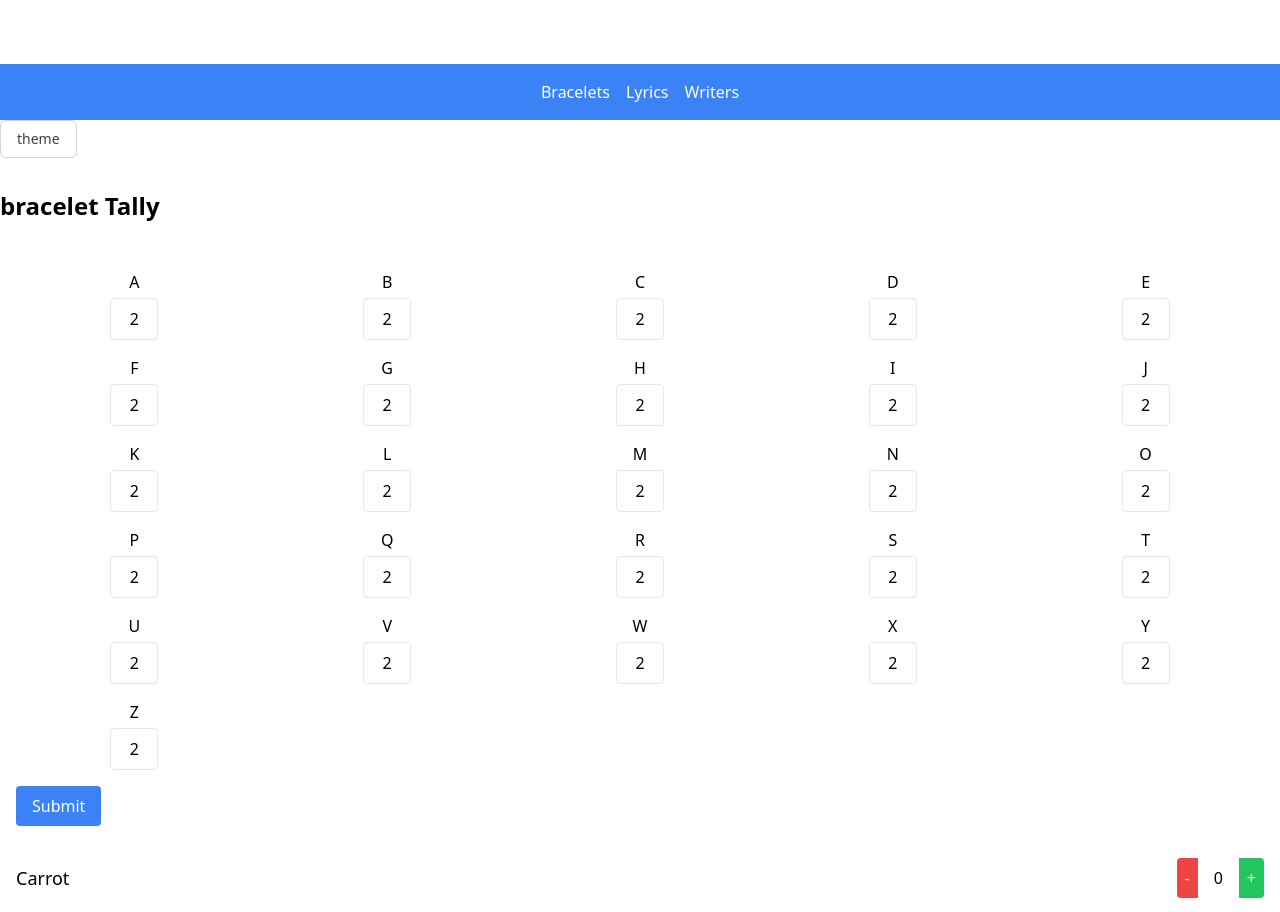
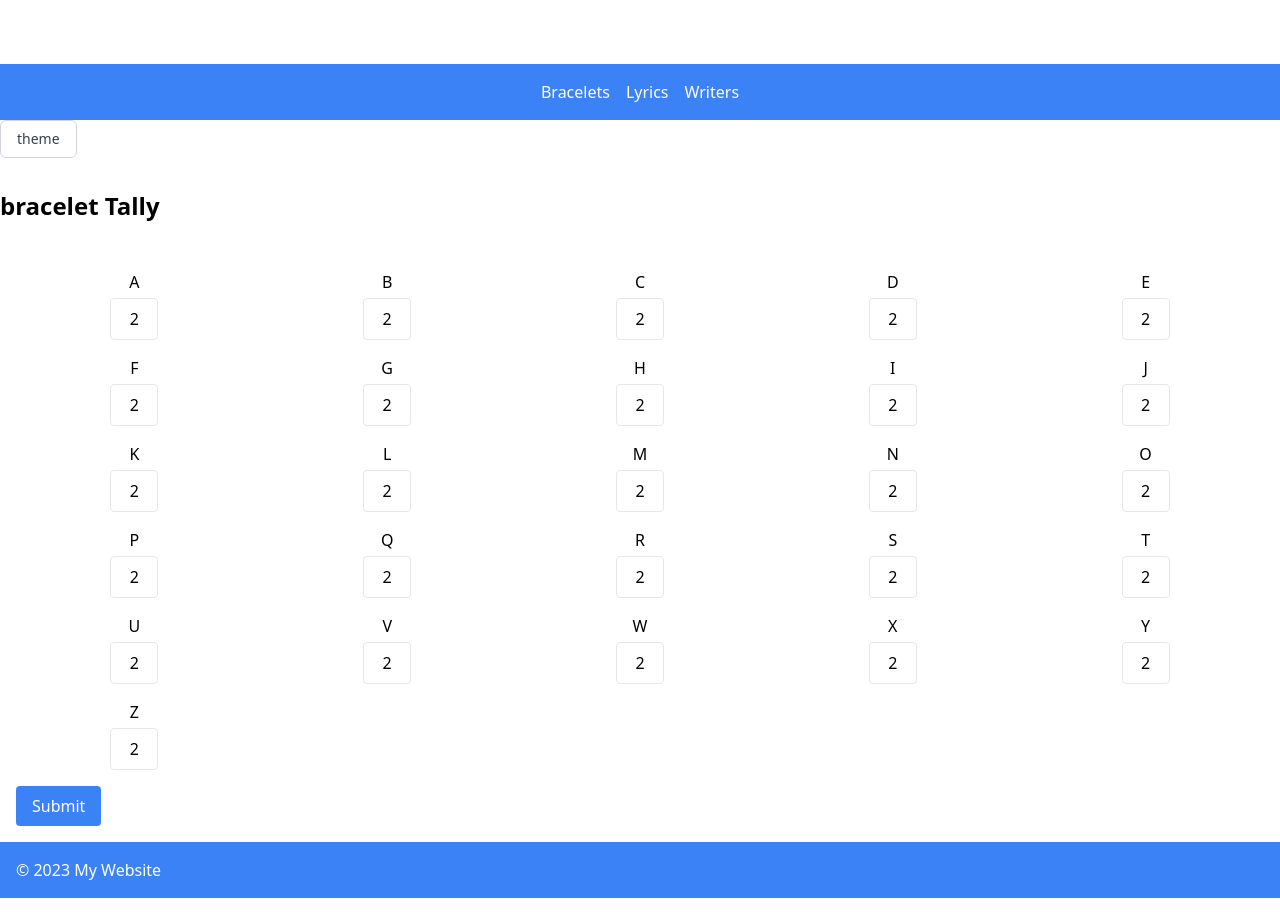
Before and after one commit to witcheswhocode/golden-tattoo, a React (Create React App) app: page /bracelets in a window 1280 px wide. Shown: the top 912 px of the page. Built offline with nearby package versions, Linux system fonts and the light colour scheme.

Commit message:
Inc/dec bracelet selections

```diff
--- a/src/components/AlphabetInputs.tsx
+++ b/src/components/AlphabetInputs.tsx
@@ -1,8 +1,11 @@
 import React, { useState, useEffect } from "react";
 
-function AlphabetInputs() {
+interface AlphabetInputProps {
+  handleCombinationPossibilities: (value: string[]) => void;
+}
+
+function AlphabetInputs(props: AlphabetInputProps) {
   const [inputValues, setInputValues] = useState<{ [key: string]: string }>({});
-  const [tableRows, setTableRows] = useState<any[] | null>(null);
 
   const handleInputChange = (e: React.ChangeEvent<HTMLInputElement>) => {
     const { name, value } = e.target;
@@ -27,7 +30,7 @@ function AlphabetInputs() {
     // Perform the fetch with the updated URL
     fetch(urlWithParams)
       .then((response) => response.json())
-      .then((data) => console.log(data))
+      .then((data) => props.handleCombinationPossibilities(data.data.combinationList))
       .catch((error) => console.error("Error fetching modal data:", error));
   };
 
--- a/src/components/BraceletIdeas.tsx
+++ b/src/components/BraceletIdeas.tsx
@@ -1,30 +1,30 @@
 import React, { useState } from 'react';
 
 interface Bracelet {
-  id: number;
   name: string;
 }
 
 interface BraceletIdeasProps {
-  bracelets: Bracelet[];
+  bracelets: string[];
 }
 
 const BraceletIdeas: React.FC<BraceletIdeasProps> = ({ bracelets }) => {
-  const [braceletQuantities, setBraceletQuantities] = useState<{ [key: number]: number }>(
+  const [braceletQuantities, setBraceletQuantities] = useState<{ [key: string]: number }>(
     bracelets.reduce((acc: any, bracelet) => {
-      acc[bracelet.id] = 0;
+      acc[bracelet] = 0;
       return acc;
     }, {})
   );
 
-  const handleIncrement = (id: number) => {
+  const handleIncrement = (id: string) => {
+    console.log(id)
     setBraceletQuantities((prevQuantities) => ({
       ...prevQuantities,
       [id]: prevQuantities[id] + 1,
     }));
   };
 
-  const handleDecrement = (id: number) => {
+  const handleDecrement = (id: string) => {
     setBraceletQuantities((prevQuantities) => ({
       ...prevQuantities,
       [id]: prevQuantities[id] > 0 ? prevQuantities[id] - 1 : 0,
@@ -34,18 +34,18 @@ const BraceletIdeas: React.FC<BraceletIdeasProps> = ({ bracelets }) => {
   return (
     <div className="p-4">
       {bracelets.map((bracelet) => (
-        <div key={bracelet.id} className="flex items-center justify-between mb-4">
-          <span className="text-lg">{bracelet.name}</span>
+        <div key={bracelet} className="flex items-center justify-between mb-4">
+          <span className="text-lg">{bracelet}</span>
           <div className="flex items-center">
             <button
-              onClick={() => handleDecrement(bracelet.id)}
+              onClick={() => handleDecrement(bracelet)}
               className="bg-red-500 text-white p-2 rounded-l"
             >
               -
             </button>
-            <span className="px-4">{braceletQuantities[bracelet.id]}</span>
+            <span className="px-4">{braceletQuantities[bracelet]}</span>
             <button
-              onClick={() => handleIncrement(bracelet.id)}
+              onClick={() => handleIncrement(bracelet)}
               className="bg-green-500 text-white p-2 rounded-r"
             >
               +
--- a/src/components/Bracelets.tsx
+++ b/src/components/Bracelets.tsx
@@ -1,18 +1,25 @@
-import React from 'react';
-import BraceletIdeas from './BraceletIdeas';
-import AlphabetInputs from './AlphabetInputs';
+import React, { useState } from "react";
+import BraceletIdeas from "./BraceletIdeas";
+import AlphabetInputs from "./AlphabetInputs";
 
 type LetterCount = { [letter: string]: number };
 
 const Bracelets = () => {
+  const [combinationPossibilities, setCombinationPossibilities] = useState<
+    string[] | null
+  >(null);
+
   const bracelets = [
-    { id: 1, name: 'Carrot' },
-    { id: 2, name: 'Broccoli' },
-    { id: 3, name: 'Tomato' },
+    { id: 1, name: "Carrot" },
+    { id: 2, name: "Broccoli" },
+    { id: 3, name: "Tomato" },
     // Add more bracelet objects as needed
   ];
 
-  function decrementLetterCounts(word: string, letterCounts: LetterCount): LetterCount {
+  function decrementLetterCounts(
+    word: string,
+    letterCounts: LetterCount
+  ): LetterCount {
     // Create a copy of the original letterCounts to avoid modifying it directly
     const updatedLetterCounts = { ...letterCounts };
 
@@ -40,16 +47,16 @@ const Bracelets = () => {
     C: 1,
   };
 
-  const updatedCounts = decrementLetterCounts('ABC', initialLetterCounts);
+  const updatedCounts = decrementLetterCounts("ABC", initialLetterCounts);
 
   console.log(updatedCounts);
-
 
   return (
     <div className="container mx-auto mt-8">
       <h1 className="text-2xl font-bold mb-4">bracelet Tally</h1>
-      <AlphabetInputs />
-      <BraceletIdeas bracelets={bracelets} />
+
+      <AlphabetInputs handleCombinationPossibilities={setCombinationPossibilities} />
+      {combinationPossibilities && <BraceletIdeas bracelets={combinationPossibilities} />}
     </div>
   );
 };
```
